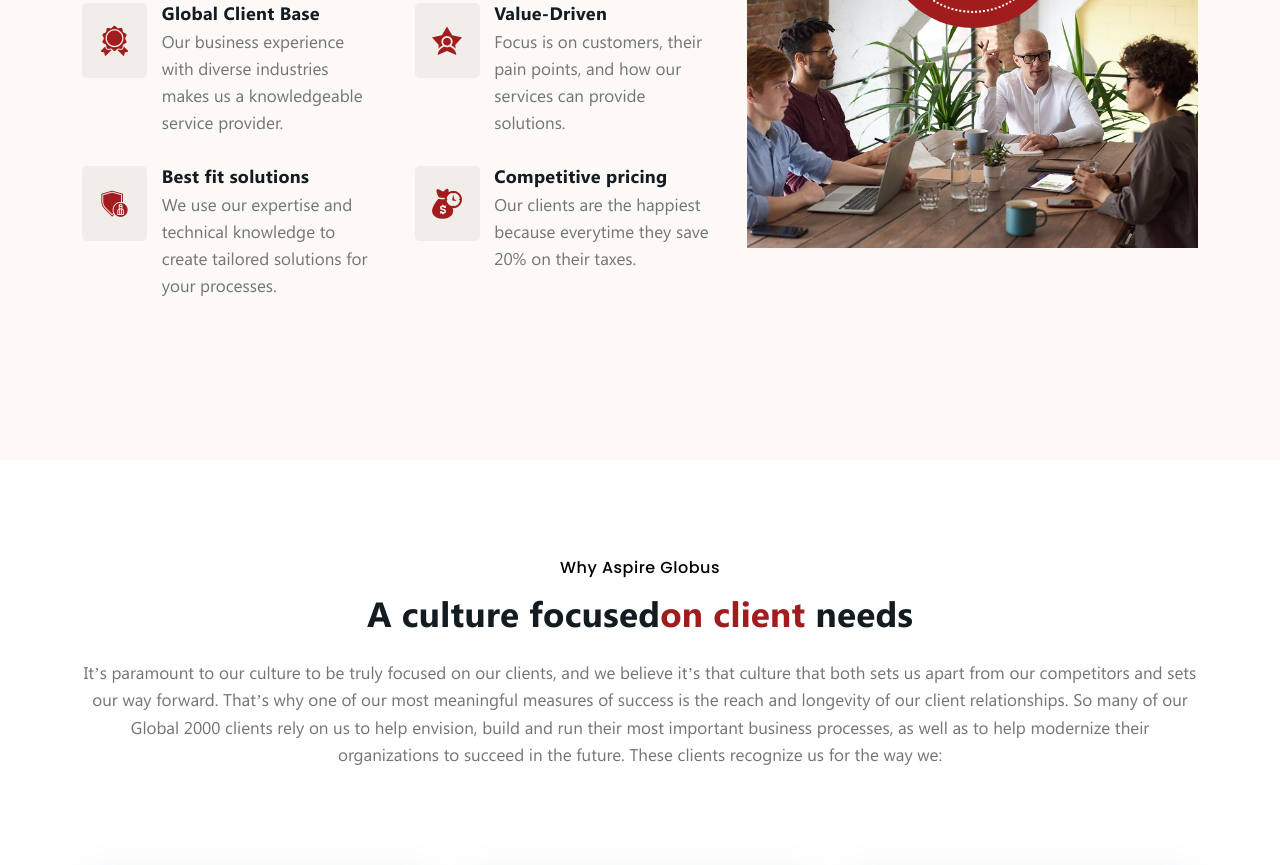
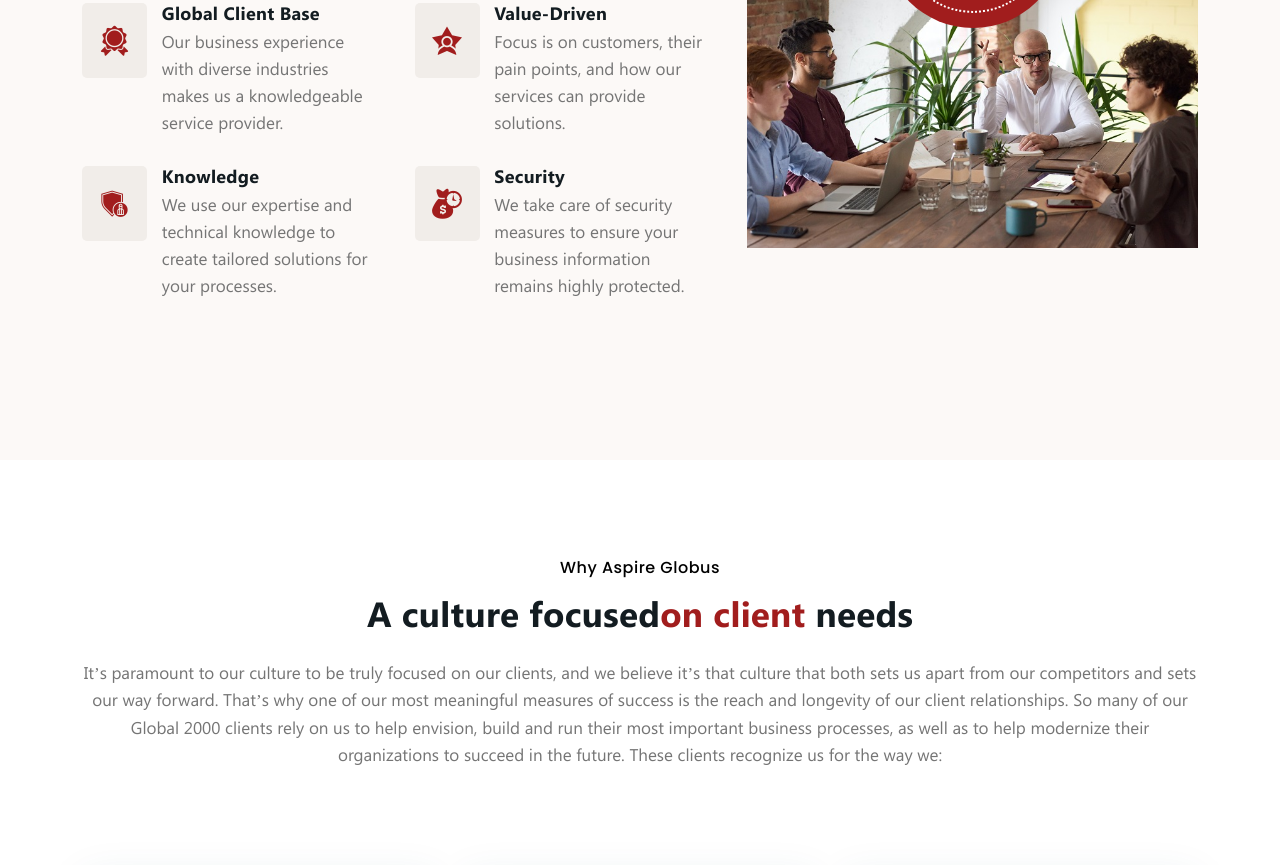
Before and after one commit to KaurManpreet19/aspireglobus, a plain HTML site: page corporate-overview.html in a window 1280 px wide. Shown: the part 1531-2396 px from the top of the page. Drawn offline with nearby package versions, Linux system fonts and the light colour scheme; a web font is replaced by a local one.

Commit message:
code Changed

```diff
--- a/corporate-overview.html
+++ b/corporate-overview.html
@@ -1129,7 +1129,7 @@
                           <i class="flaticon-insurance"></i>
                         </li>
                         <li>
-                        <h3>Best fit solutions</h3>
+                          <h3>Knowledge</h3>
                           <p>We use our expertise and technical knowledge to create tailored solutions for your processes.
                           </p>
                         </li>
@@ -1142,10 +1142,9 @@
                           <i class="flaticon-dollars-money-bag-with-a-clock"></i>
                         </li>
                         <li>
-                        <h3>Competitive pricing</h3>
-                        <p>
-                          Our clients are the happiest because everytime they save
-                          20% on their taxes.
+                          <h3>Security</h3>
+                          <p>We take care of security measures to ensure your business information remains highly protected.
+
                           </p>
                         </li>
                       </ul>
```
Lines whose indentation alone changed are shown as unchanged.
